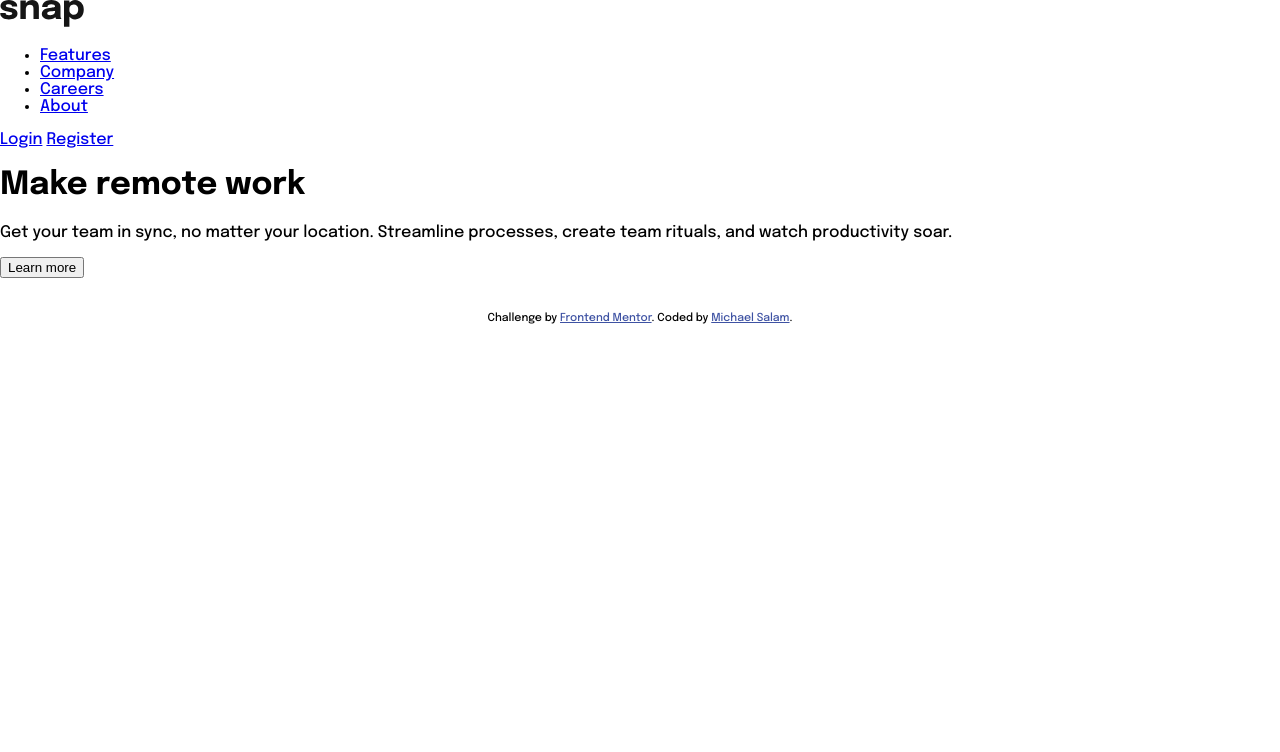
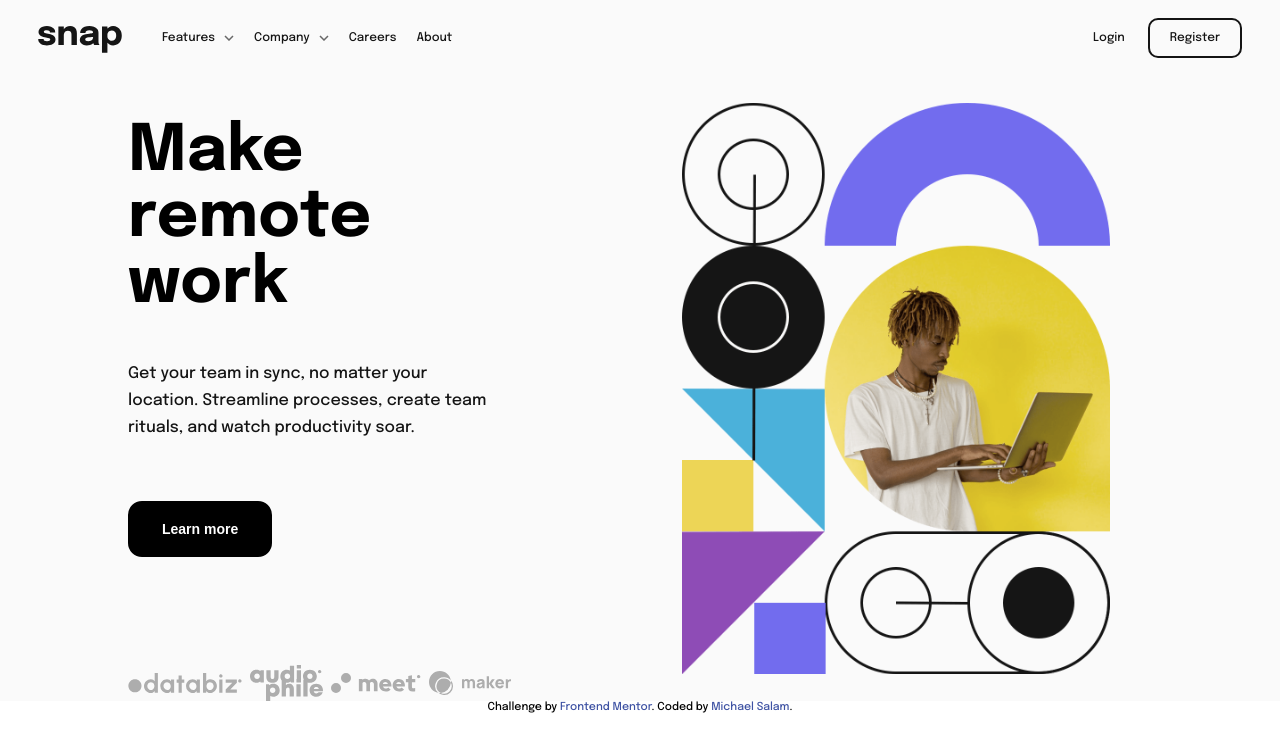
Before and after one commit to michael-salam/intro-section-with-dropdown-navigation, a plain HTML site: page index.html in a window 1280 px wide. Drawn offline with Linux system fonts and the light colour scheme.

Commit message:
Completed desktop version (except hover dropdowns)

```diff
--- a/app/scss/_globals.scss
+++ b/app/scss/_globals.scss
@@ -1,3 +1,5 @@
+@import "./variables";
+
 html {
   font-size: 100%;
   box-sizing: border-box;
@@ -14,3 +16,46 @@ body {
   padding: 0;
   font-family: "Epilogue", sans-serif;
 }
+
+h1 {
+  font-size: 4rem;
+}
+
+a {
+  text-decoration: none;
+  color: $almostBlack;
+}
+
+button {
+  border: none;
+  cursor: pointer;
+}
+
+.btn-bordered {
+  border: 2px solid $almostBlack;
+  border-radius: 10px;
+  padding: 0.75rem 1.25rem;
+  transition: all 150ms ease-in-out;
+
+  &:hover {
+    color: black;
+    border: 2px solid black;
+  }
+}
+
+.btn-filled {
+  background-color: black;
+  color: white;
+  padding: 1.125rem 2rem;
+  border-radius: 14px;
+  border: none;
+  font-weight: 700;
+  font-size: 0.875rem;
+  border: 2px solid black;
+  transition: all 150ms ease-in-out;
+
+  &:hover {
+    background-color: $almostWhite;
+    color: black;
+  }
+}
--- /dev/null
+++ b/app/scss/_main.scss
@@ -0,0 +1,83 @@
+.main {
+  background-color: $almostWhite;
+
+  &__navbar {
+    font-size: 0.75rem;
+    display: flex;
+    justify-content: space-between;
+    align-items: center;
+    padding: 1.25rem 2.375rem;
+
+    .left-side {
+      display: flex;
+      justify-content: space-between;
+      align-items: flex-end;
+
+      .links {
+        display: flex;
+        justify-content: space-between;
+        align-items: center;
+        list-style: none;
+
+        li {
+          &:first-child,
+          &:nth-child(2) {
+            a {
+              margin-right: 0.375rem;
+            }
+          }
+          &:not(:last-child) {
+            margin-right: 1.25rem;
+          }
+        }
+      }
+    }
+
+    .right-side {
+      a:last-child {
+        margin-left: 1.25rem;
+      }
+    }
+  }
+
+  &__container {
+    display: flex;
+    justify-content: center;
+    align-items: center;
+    width: 80%;
+    margin: auto;
+    .text {
+      flex: 1;
+
+      h1 {
+        width: 75%;
+      }
+
+      p {
+        width: 70%;
+        font-size: 1rem;
+        line-height: 1.7;
+        color: $almostBlack;
+        margin-bottom: 3.75rem;
+      }
+
+      .clients {
+        display: flex;
+        justify-content: space-between;
+        align-items: center;
+        margin-top: 6.75rem;
+        width: 75%;
+      }
+    }
+
+    .image {
+      flex: 1;
+      background-image: url(../images/image-hero-desktop.png);
+      background-size: contain;
+      background-position: center;
+      background-repeat: no-repeat;
+      height: 44.584vw;
+      width: 100%;
+    }
+  }
+}
--- /dev/null
+++ b/app/scss/_variables.scss
@@ -0,0 +1,4 @@
+// color variables
+$almostWhite: hsl(0, 0%, 98%);
+$meduimGray: hsl(0, 0%, 41%);
+$almostBlack: hsl(0, 0%, 8%);
--- a/app/scss/style.scss
+++ b/app/scss/style.scss
@@ -1 +1,4 @@
 @import "./globals";
+@import "./variables";
+
+@import "./main";
--- a/index.html
+++ b/index.html
@@ -33,52 +33,53 @@
     </style>
   </head>
   <body>
-    <header class="header">
-      <nav>
+    <main class="main">
+      <nav class="main__navbar">
+        <div class="left-side">
           <div class="logo">
             <img src="./images/logo.svg" alt="Snap" />
           </div>
 
           <ul class="links">
-          <li><a href="#">Features</a></li>
-          <li><a href="#">Company</a></li>
+            <li>
+              <a href="#">Features</a>
+              <img src="./images/icon-arrow-down.svg" alt="" />
+            </li>
+            <li>
+              <a href="#">Company</a>
+              <img src="./images/icon-arrow-down.svg" alt="" />
+            </li>
             <li><a href="#">Careers</a></li>
             <li><a href="#">About</a></li>
           </ul>
+        </div>
 
-        <div class="ctas">
-          <a href="#">Login</a>
-          <a href="#">Register</a>
+        <div class="right-side">
+          <a class="login-btn" href="#">Login</a>
+          <a class="btn-bordered" href="#">Register</a>
         </div>
       </nav>
 
-      <div class="container">
-        <div class="container__text">
+      <div class="main__container">
+        <div class="text">
           <h1>Make remote work</h1>
           <p>
             Get your team in sync, no matter your location. Streamline
             processes, create team rituals, and watch productivity soar.
           </p>
-          <button>Learn more</button>
-        </div>
+          <button class="btn-filled">Learn more</button>
 
-        <div class="container__images">
-          <img src="" alt="" />
-          <img src="" alt="" />
-          <img src="" alt="" />
-          <img src="" alt="" />
-          <img src="" alt="" />
-          <img src="" alt="" />
+          <div class="clients">
+            <img src="./images/client-databiz.svg" alt="Databiz" />
+            <img src="./images/client-audiophile.svg" alt="Audiophile" />
+            <img src="./images/client-meet.svg" alt="Meet" />
+            <img src="./images/client-maker.svg" alt="Maker" />
           </div>
         </div>
 
-      <div class="collaborators">
-        <img src="" alt="" />
-        <img src="" alt="" />
-        <img src="" alt="" />
-        <img src="" alt="" />
+        <div class="image"></div>
       </div>
-    </header>
+    </main>
 
     <div class="attribution">
       Challenge by
```
Also changed, not shown: dist/style.css, 1 other file. Lines whose indentation alone changed are shown as unchanged.
